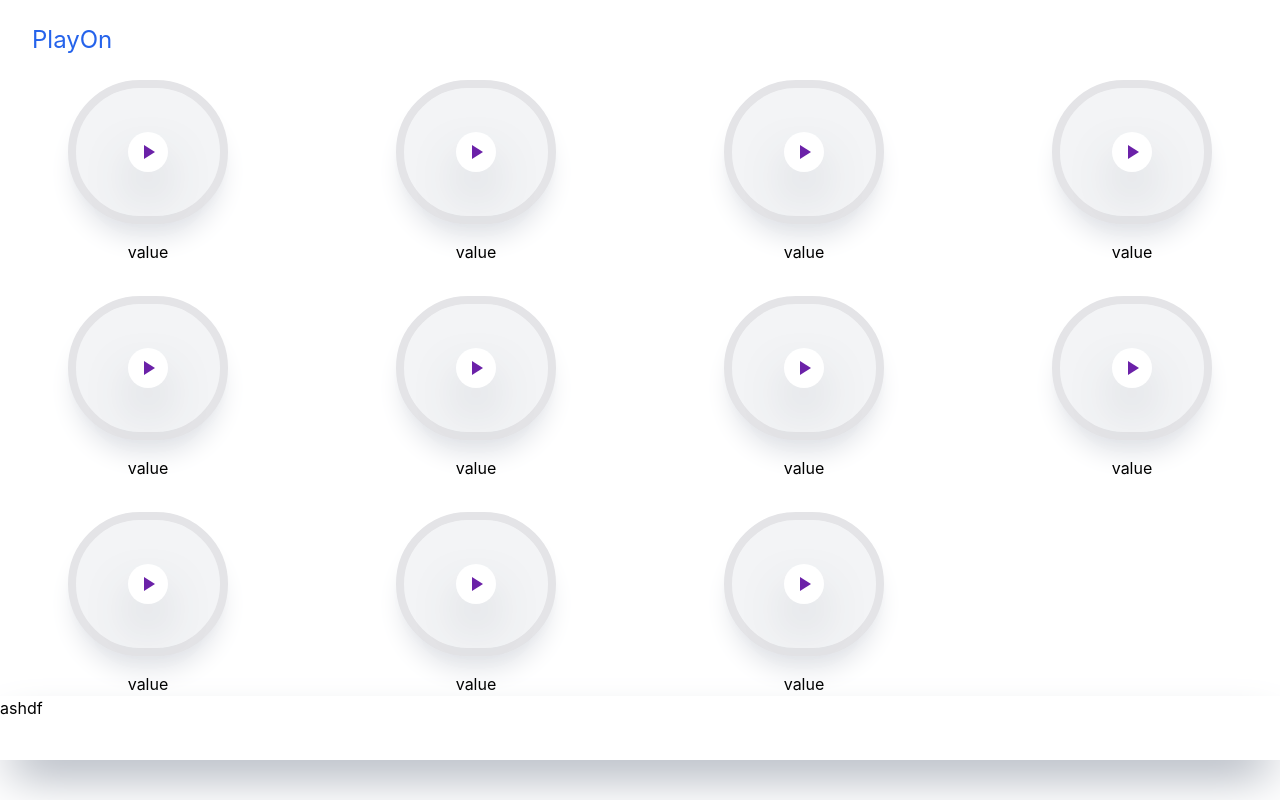
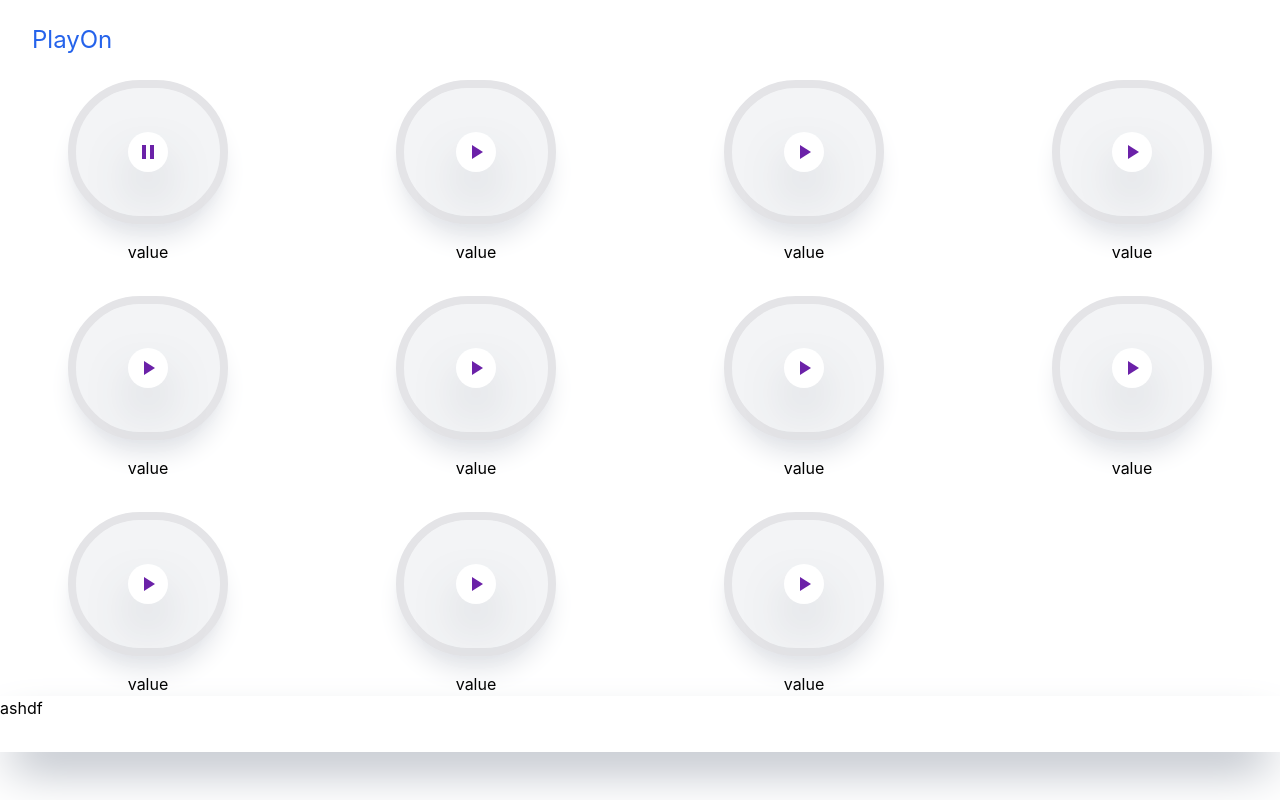
Before and after one commit to johnbabu021/PlayOn, a Next.js app: page / in a window 1280 px wide. Both pictures are taken after a click on the element 148 px from the left and 152 px from the top of the page. Built offline with nearby package versions, Linux system fonts and the light colour scheme.

Commit message:
chore:play pause state added

```diff
--- a/components/core/container.js
+++ b/components/core/container.js
@@ -1,9 +1,14 @@
-import { useEffect, useState } from 'react'
+import {  useContext, useState } from 'react'
 import  Songs   from        '../../constants/main.json'
 import PlayArrowIcon from '@mui/icons-material/PlayArrow';
+import PauseIcon from '@mui/icons-material/Pause';
+import { SongItems } from '../../hooks/context/songContext';
+
 export  default function    Container(){
 
+const   {setContextSong}=useContext(SongItems)
     const   [song,setSong]=useState('')
+    const   [pause,setPause]=useState(true)
 
     return  (
 <section
@@ -33,7 +38,6 @@ sm:grid-cols-2
             hover:scale-105
             ease-in
             active:scale-90
-
             duration-300
 
             ${song===index&&'    active:border-8    border-blue-400'}
@@ -43,7 +47,9 @@ sm:grid-cols-2
                 className='grid place-items-center'
                 >
 
-                <div    onClick={()=>{setSong(index)}}
+                <div    onClick={()=>{
+                    setSong(index)
+                    setContextSong(index+1) }}
                  className='bg-white
                  text-purple-800
                  rounded-full
@@ -57,7 +63,11 @@ sm:grid-cols-2
                    duration-300
                    shadow-gray-700
                    '>
-                <PlayArrowIcon />
+                {index===song&&pause?
+                <PauseIcon
+                 onClick={()=>{setPause(false)}}/>:
+                <PlayArrowIcon
+                onClick={()=>setPause(true)} />}
                     </div>
                 </div>
 
--- a/components/utils/footer.js
+++ b/components/utils/footer.js
@@ -1,16 +1,23 @@
+import { useContext } from "react"
+import  { SongItems } from "../../hooks/context/songContext"
+
 export      default function    Footer(){
+    const       {songContext}=useContext(SongItems)
+    console.log(songContext)
     return  (
-        <div    className="
+        <footer    className={`
         w-full
         bg-white
         sticky
         shadow-2xl
         shadow-gray-400
-        h-16
-        bottom-0
+      h-14
+      bottom-0
 
-        ">
+
+
+        `}>
             ashdf
-        </div>
+        </footer>
     )
 }
--- a/components/utils/header.js
+++ b/components/utils/header.js
@@ -1,6 +1,13 @@
+// import { useContext } from "react"
+// import SongContext, { SongItems } from "../../hooks/context/songContext"
+
+
+
 export  default function    Header(){
+// const {songContext}=useContext(SongItems)
+// console.log(song)
     return  (
-        <div    className="flex items-center  h-20 sticky top-0 ">
+        <div    className="flex items-center  h-20 sticky top-0 z-10">
 
 <h1 className='pl-8 text-2xl text-blue-600 '>
   PlayOn
--- /dev/null
+++ b/hooks/context/songContext.js
@@ -0,0 +1,10 @@
+import {  createContext, useState } from "react"
+export  const   SongItems=createContext('')
+export  default function    SongContext({children}){
+    const  [songContext,setContextSong]=useState(null)
+    return(
+        <SongItems.Provider value={{songContext,setContextSong}}>
+            {children}
+        </SongItems.Provider>
+    )
+}
--- a/pages/_app.js
+++ b/pages/_app.js
@@ -1,7 +1,14 @@
+import SongContext from '../hooks/context/songContext'
 import '../styles/globals.css'
 
 function MyApp({ Component, pageProps }) {
-  return <Component {...pageProps} />
+  return (
+
+  <SongContext>
+
+<Component {...pageProps} />
+  </SongContext>)
+
 }
 
 export default MyApp
--- a/pages/index.js
+++ b/pages/index.js
@@ -1,20 +1,25 @@
-
-import { useEffect } from 'react'
+import { useContext, useEffect } from 'react'
 import Container from '../components/core/container'
 import Header from '../components/utils/header'
 import  Footer  from '../components/utils/footer'
+import  { SongItems } from '../hooks/context/songContext'
+
 export default function Home() {
+  const {songContext}=useContext(SongItems)
   // console.log(process.env.DB_HOST)
  useEffect(()=>{
    document.title='playon - web music player'
  })
   return (
-    <div  >
+
+      <div  >
 
 
-<Header/>
-<Container/>
-<Footer/>
-    </div>
+     <Header/>
+     <Container/>
+     { songContext?<Footer/>:null}
+
+         </div>
+
   )
 }
```
